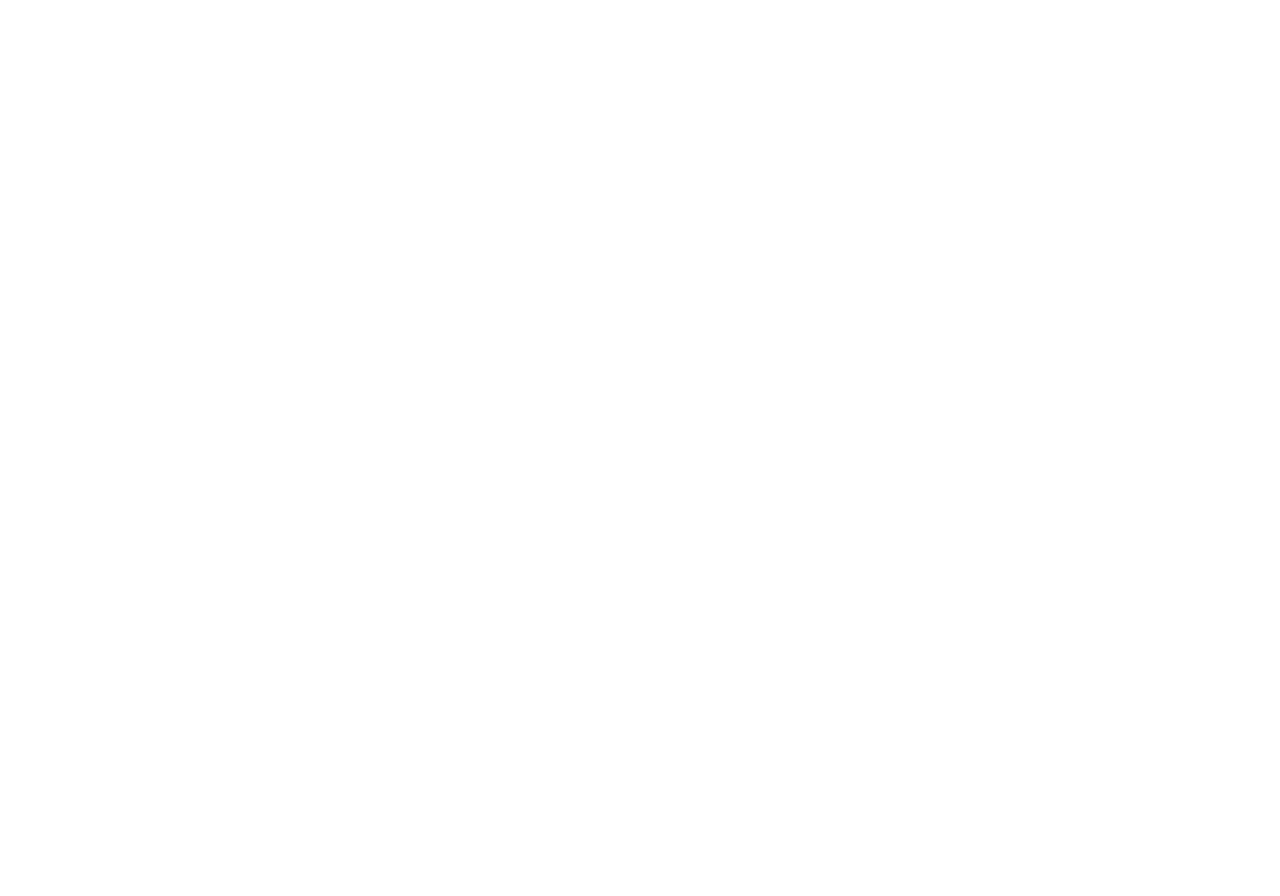
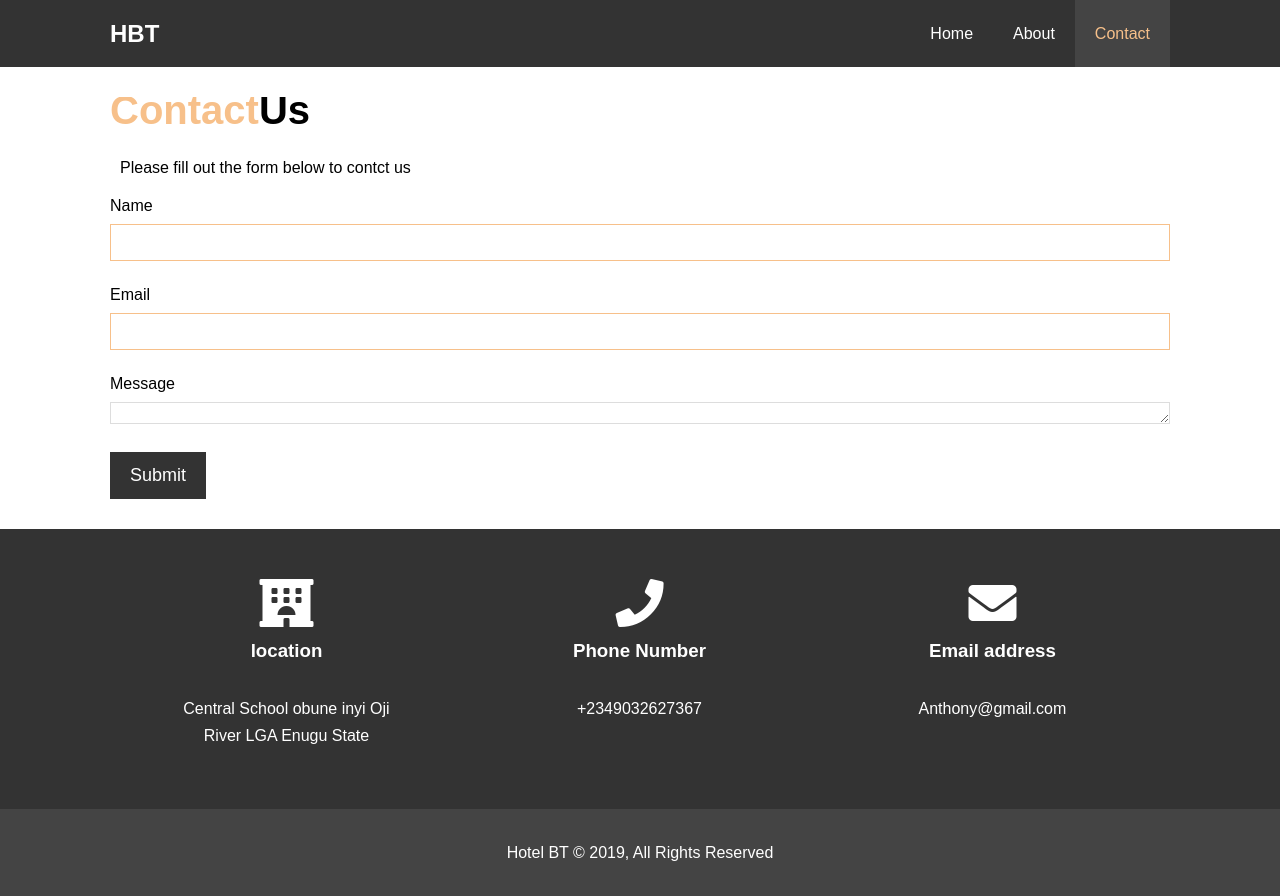
Before and after one commit to OnyemaAnthony/hotel_website, a plain HTML site: page contact.html in a window 1280 px wide. Before the commit the page ends 800 px from the top, so only its background shows below. Drawn offline with Linux system fonts and the light colour scheme.

Commit message:
finish hotel website

```diff
--- a/contact.html
+++ b/contact.html
@@ -2,9 +2,81 @@
 <html lang="en">
 <head>
     <meta charset="UTF-8">
-    <title>Title</title>
+    <link rel="stylesheet" href="https://pro.fontawesome.com/releases/v5.10.0/css/all.css" integrity="sha384-AYmEC3Yw5cVb3ZcuHtOA93w35dYTsvhLPVnYs9eStHfGJvOvKxVfELGroGkvsg+p" crossorigin="anonymous"/>
+
+    <link rel="stylesheet" href="css/style.css">
+
+    <title>Hotel- Website | Anthony's Hotel</title>
 </head>
 <body>
 
+<header>
+
+    <nav id="navbar">
+        <div class="container">
+            <h1 class="log"><a href="index.html">
+                HBT</a>
+            </h1>
+
+            <ul>
+                <li><a href="index.html">Home</a></li>
+                <li><a  href="about.html">About</a></li>
+                <li><a class="current" href="contact.html">Contact</a></li>
+            </ul>
+        </div>
+
+    </nav>
+</header>
+<section id="contact-form"class="py-3">
+    <div class="container">
+        <h1 class="l-heading"><span class="text-primary">Contact</span>Us</h1>
+        <p>Please fill out the form below to contct us</p>
+        <form action="process.php">
+            <div class="form-group">
+                <label for="name">Name</label>
+                <input type="text" name="email" id="name">
+            </div>
+            <div class="form-group">
+                <label for="email">Email</label>
+                <input type="email" name="email" id="email">
+            </div>
+            <div class="form-group">
+                <label for="message">Message</label>
+                <textarea name="message" id="message" ></textarea>
+            </div>
+            <button type="submit" class="btn">Submit</button>
+        </form>
+    </div>
+
+</section>
+
+<section id="contact-info" class="bg-dark">
+    <div class="container">
+        <div class="box" >
+            <i class="fas fa-hotel fa-3x"></i>
+            <h3> location</h3>
+            <p>Central School obune inyi Oji River LGA Enugu State</p>
+
+        </div>
+        <div class="box">
+            <i class="fas fa-phone fa-3x"></i>
+            <h3>Phone Number</h3>
+            <p>+2349032627367</p>
+
+        </div>
+        <div class="box ">
+            <i class="fas fa-envelope fa-3x"></i>
+
+            <h3>Email address</h3>
+            <p>Anthony@gmail.com</p>
+
+        </div>
+    </div>
+
+</section>
+<footer id="main-footer">
+    <p>Hotel BT &copy; 2019, All Rights Reserved</p>
+
+</footer>
 </body>
 </html>
--- a/css/style.css
+++ b/css/style.css
@@ -216,3 +216,26 @@ p {
     margin-right: 20px;
     border-radius: 50px;
 }
+
+/*Contact form*/
+
+#contact-form .form-group{
+    margin-bottom: 20px;
+}
+#contact-form label{
+    display: block;
+    margin-bottom: 5px;
+}
+#contact-form input,#contact-form textarea{
+    width: 100%;
+    padding: 10px;
+    border: 1px #ddd solid;
+}
+
+#contact-form textarea{
+    height: 20px;
+}
+#contact-form input,#contact-form textarea:focus{
+    outline: none;
+    border-color: #f7c08a;
+}
```
